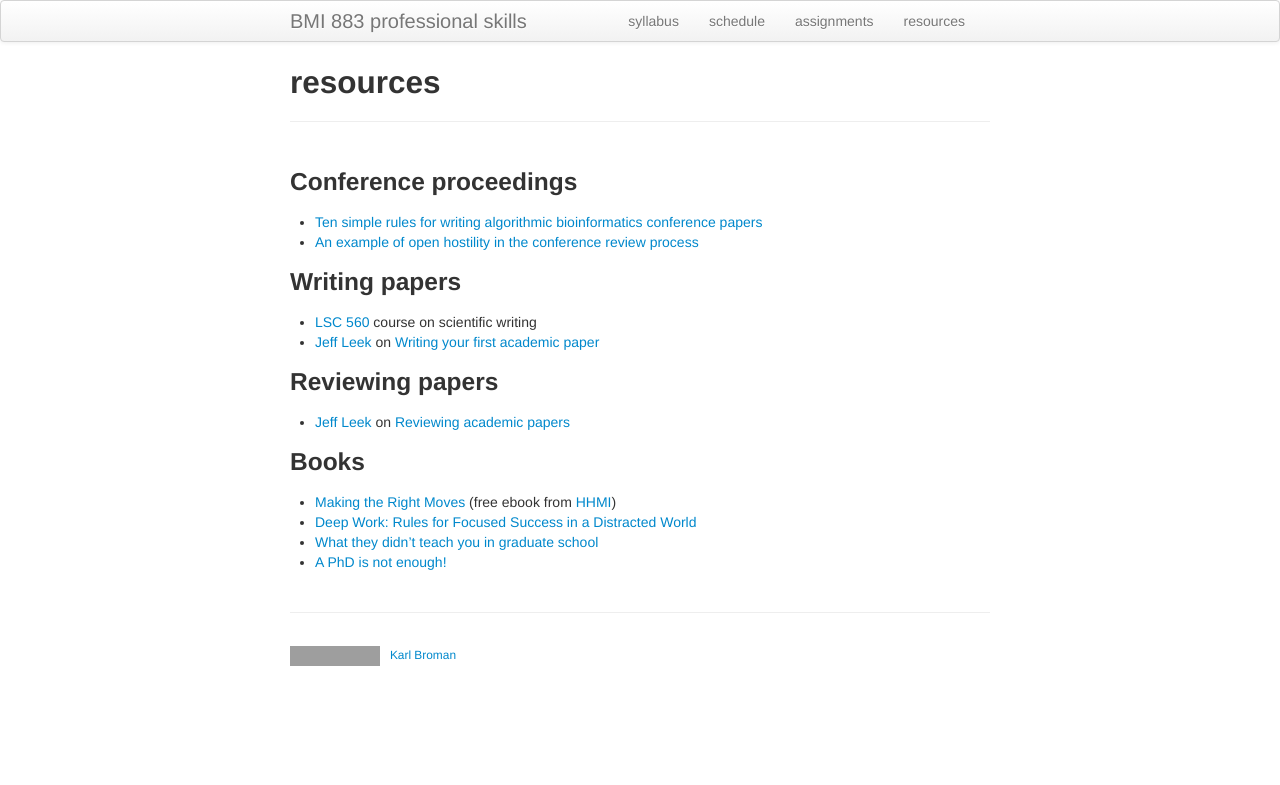
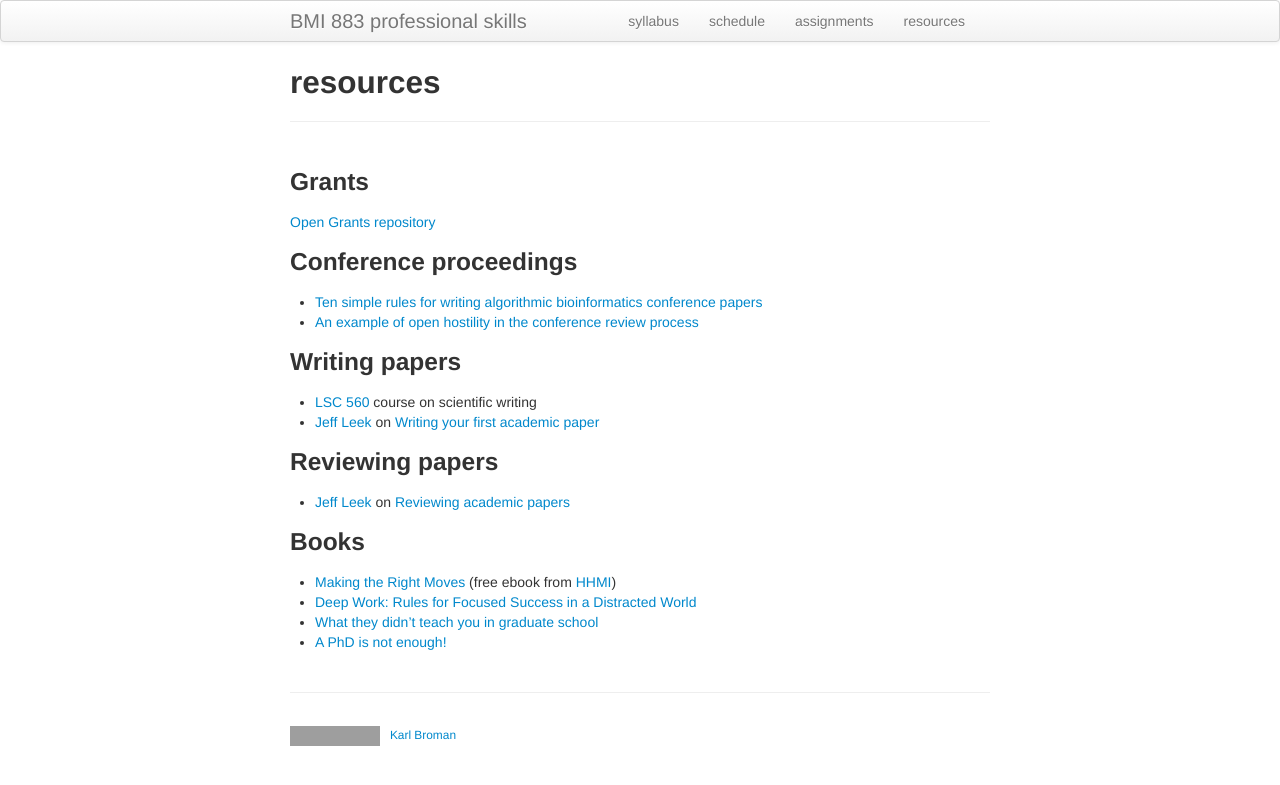
Before and after one commit to kbroman/BMI883, a Jekyll site: the page built from resources.md, in a window 1280 px wide. Shown: the top 785 px of the page. Built offline with Jekyll 4.4.1, drawn with Linux system fonts in a browser that asks for light colours; grey boxes are pictures that could not be loaded.

Commit message:
resources: open grants repo

```diff
--- a/resources.md
+++ b/resources.md
@@ -3,6 +3,10 @@ layout: page
 title: resources
 description: Resources for BMI 883, Biomedical data science professional skills
 ---
+
+### Grants
+
+[Open Grants repository](https://www.ogrants.org/)
 
 ### Conference proceedings
 
```
